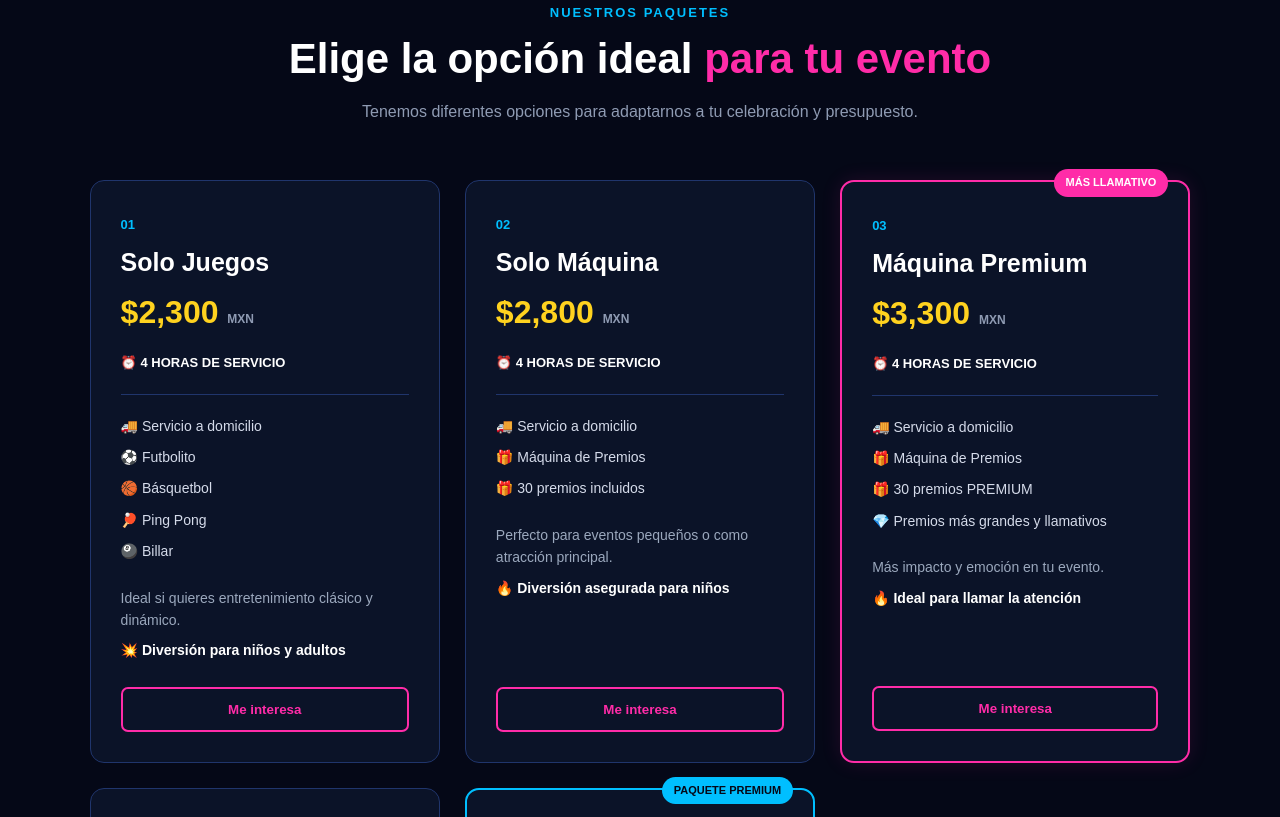
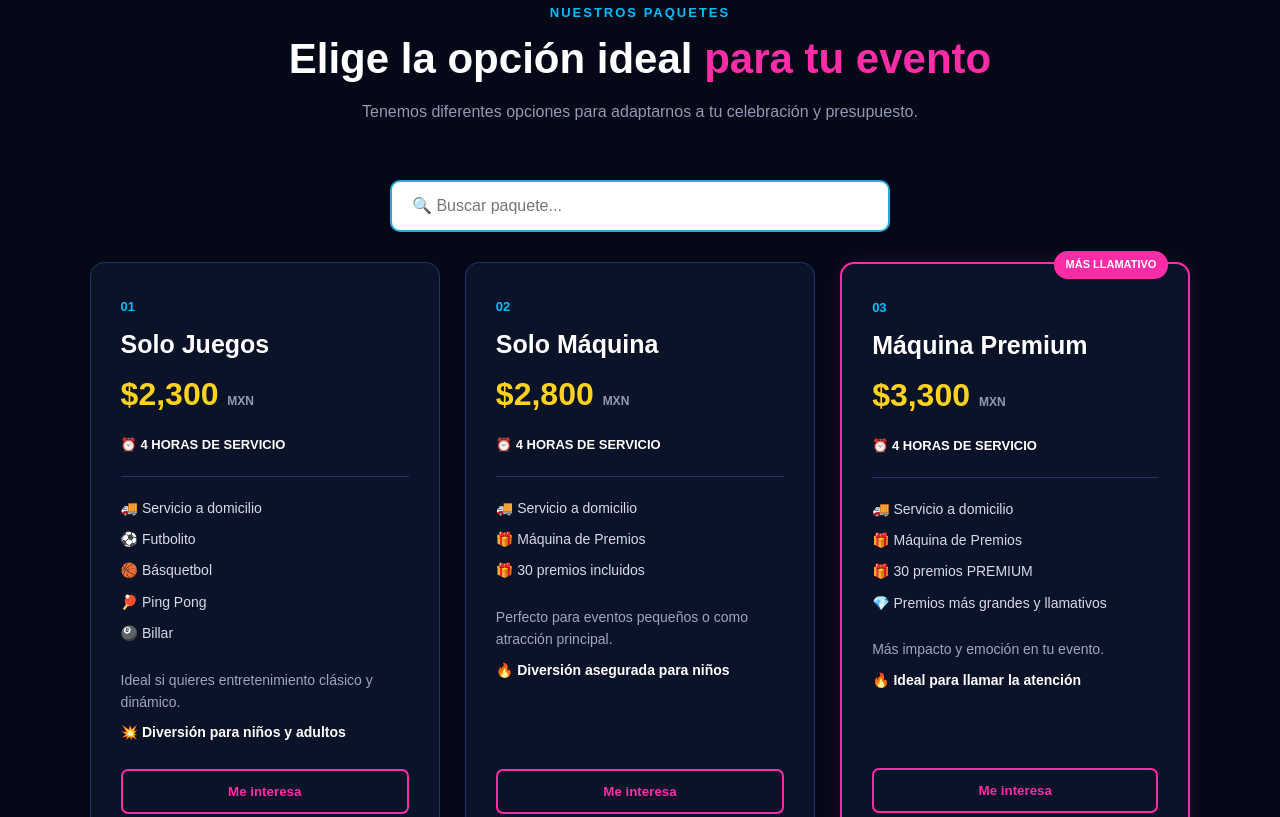
Before and after one commit to Isamarfuentess/Play-Zone, a plain HTML site: page index.html in a window 1280 px wide. Shown: the part 1428-2245 px from the top of the page. Drawn offline with Linux system fonts and the light colour scheme.

Commit message:
Add files via upload

```diff
--- a/index.html
+++ b/index.html
@@ -192,7 +192,19 @@
             </p>
 
         </div>
+<!-- =========================
+     BUSCADOR DE PAQUETES
+========================== -->
 
+<div class="buscador-paquetes">
+
+    <input
+        type="text"
+        id="buscarPaquete"
+        placeholder="🔍 Buscar paquete..."
+        onkeyup="buscarPaquetes()">
+
+</div>
 
         <div class="paquetes-contenedor">
 
@@ -564,7 +576,7 @@
                     📱
                     <div>
                         <strong>Teléfono</strong>
-                        <span>6651372958</span>
+                        <span>6651218502</span>
                     </div>
                 </div>
 
```
